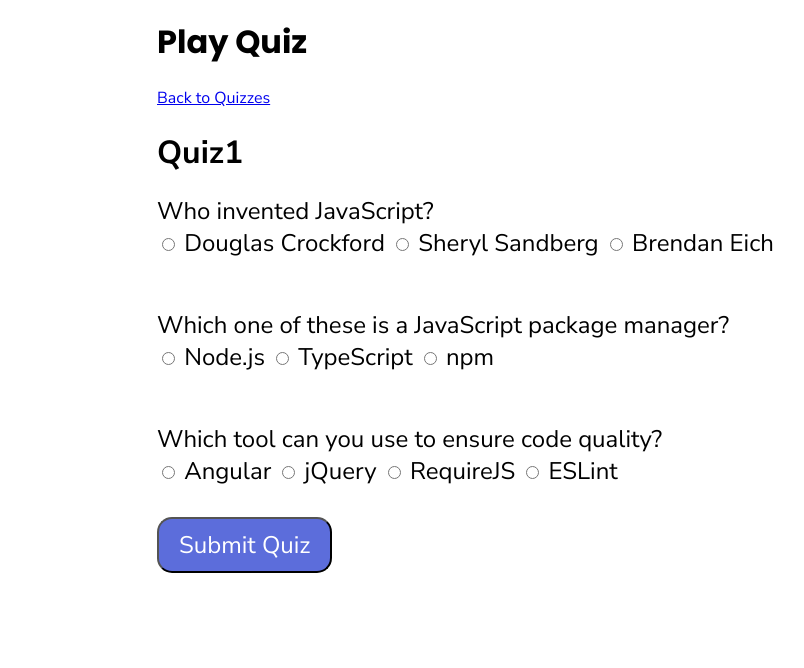
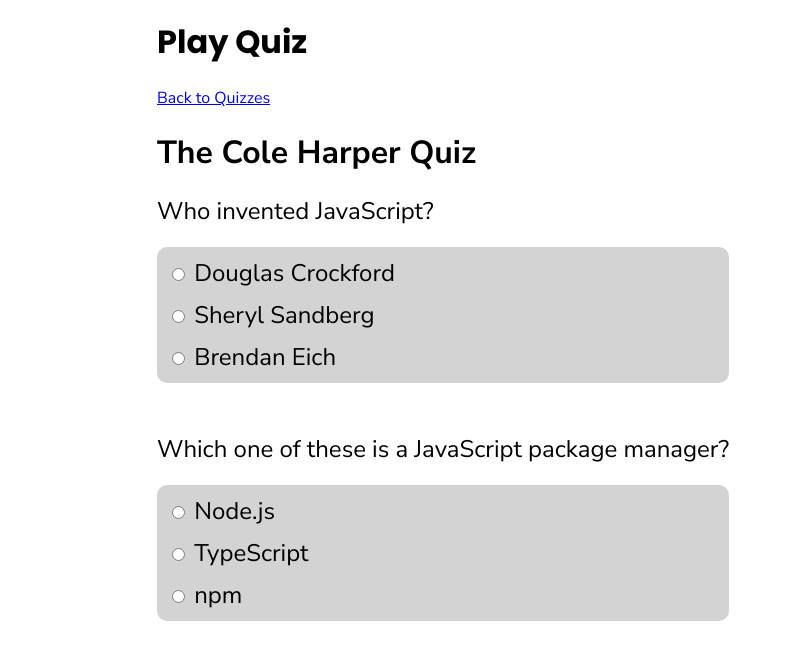
Before and after one commit to SurelyEnough/ChochNotes, a website: page html/quiz1.html in a window 1280 px wide. Shown: the part 122-790 px from the top of the page, without its empty margins (18-822 px from the left). Drawn offline with Linux system fonts and the light colour scheme.

Commit message:
Make quiz options vertical

```diff
--- a/css/style.css
+++ b/css/style.css
@@ -188,6 +188,16 @@ footer {
   margin: 30px 30px 30px 0;
 }
 
+.answers {
+  display: flex;
+  flex-direction: column;
+  padding: 10px;
+  gap: 10px;
+  margin-top: 20px;
+  background-color: lightgray;
+  border-radius: 10px;
+}
+
 .slide {
   display: flex;
   flex-direction: column;
--- a/html/quiz1.html
+++ b/html/quiz1.html
@@ -32,7 +32,7 @@
     <link rel="mask-icon" href="/safari-pinned-tab.svg?" color="#5bbad5" />
     <meta name="msapplication-TileColor" content="#da532c" />
     <meta name="theme-color" content="#ffffff" />
-    <title>Quiz1 | ChochNotes</title>
+    <title>The Cole Harper Quiz | ChochNotes</title>
   </head>
 
   <body>
@@ -57,7 +57,7 @@
       <div id="about">
         <h1 class="content-title">Play Quiz</h1>
         <a href="index.html">Back to Quizzes</a>
-        <h1>Quiz1</h1>
+        <h1>The Cole Harper Quiz</h1>
         <div class="quiz-container">
           <div id="quiz"></div>
         </div>
```
